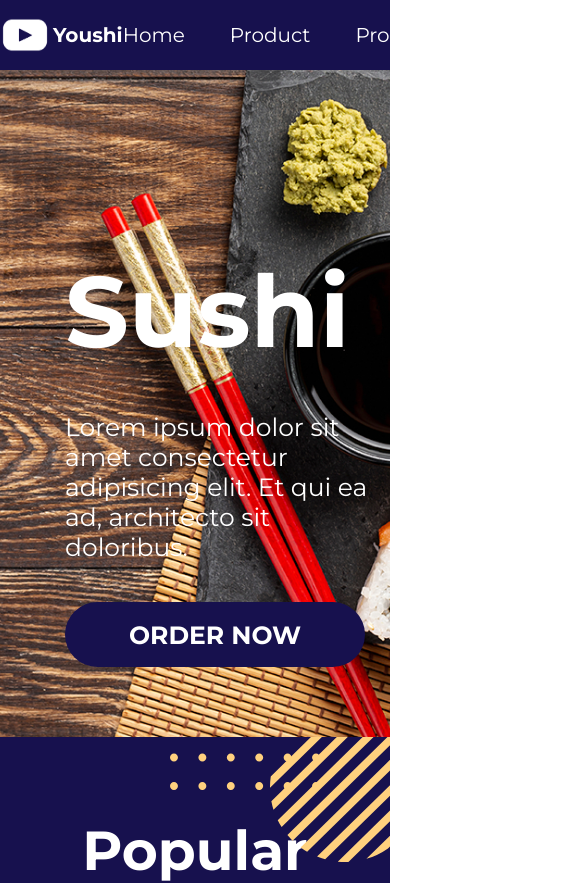
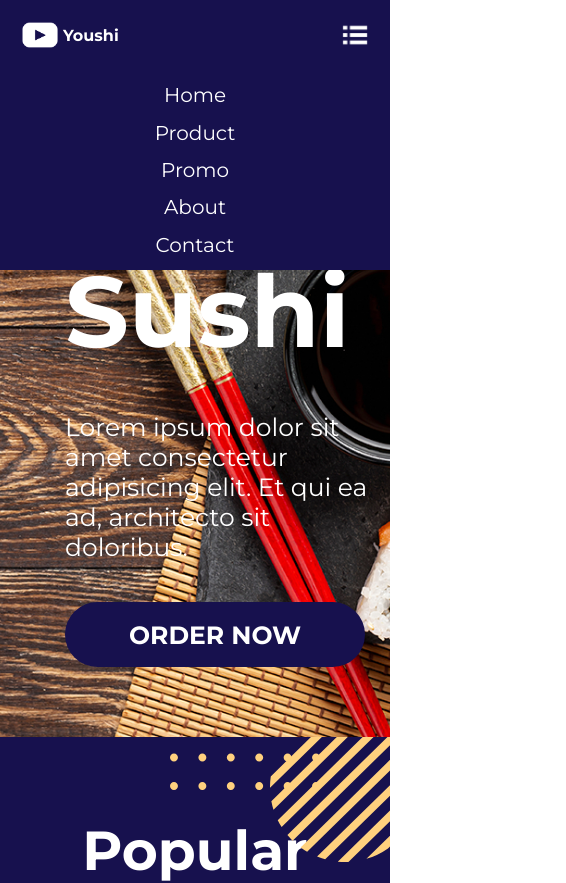
Before and after one commit to daodd1511/sushi, a Vue app: page / in a window 390 px wide. Shown: the top 883 px of the page, 566 px wide, since content can reach past the window. Built offline with nearby package versions, Linux system fonts and the light colour scheme.

Commit message:
Responsive nav bar

```diff
--- a/src/App.vue
+++ b/src/App.vue
@@ -2,21 +2,21 @@
   <Header />
   <Hero />
   <Content />
-  <Footer />
+  <!-- <Footer /> -->
 </template>
 
 <script>
 import Header from "./components/Header";
 import Hero from "./components/Hero";
 import Content from "./components/Content";
-import Footer from "./components/Footer";
+// import Footer from "./components/Footer";
 export default {
   name: "App",
   components: {
     Header,
     Hero,
     Content,
-    Footer,
+    // Footer,
   },
 };
 </script>
--- a/src/assets/_main.scss
+++ b/src/assets/_main.scss
@@ -40,7 +40,12 @@ button {
   font-family: "Montserrat", sans-serif;
   cursor: pointer;
 }
-
+.hidden {
+  display: none;
+}
+.show {
+  display: block;
+}
 @mixin rounded($size,$radius:0){
   width: $size;
   height: $size;
--- a/src/components/Content/Sushi.vue
+++ b/src/components/Content/Sushi.vue
@@ -75,4 +75,12 @@ export default {};
     padding-left: 230px;
   }
 }
+@media only screen and (max-width: 1024px) {
+  .sushi-container {
+    gap: 30px;
+    .description {
+      max-width: 400px !important;
+    }
+  }
+}
 </style>
--- a/src/components/Header.vue
+++ b/src/components/Header.vue
@@ -1,26 +1,54 @@
 <template>
   <header class="header">
-    <section class="logo">
+    <!-- Logo -->
+    <div class="logo">
       <img src="../assets/img/white-logo.png" alt="logo" class="logo-img" />
       <span class="name">Youshi</span>
-    </section>
-    <section class="navbar">
+    </div>
+    <!-- Navigation bar -->
+    <div class="navbar">
       <a href="" class="navbar-item">Home</a>
       <a href="" class="navbar-item">Product</a>
       <a href="" class="navbar-item">Promo</a>
       <a href="" class="navbar-item">About</a>
       <a href="" class="navbar-item">Contact</a>
-    </section>
-    <section class="search">
+    </div>
+    <!-- Search button -->
+    <div class="search">
       <img
         src="../assets/img/search-icon.png"
         alt="Search"
         class="search-icon"
       />
-    </section>
+    </div>
+    <!-- Mobile Menu -->
+    <div class="menu">
+      <img src="../assets/img/menu-mobile.png" alt="Menu" class="menu-icon" />
+    </div>
   </header>
+  <div class="navbar-mobile">
+    <a href="" class="navbar-item">Home</a>
+    <a href="" class="navbar-item">Product</a>
+    <a href="" class="navbar-item">Promo</a>
+    <a href="" class="navbar-item">About</a>
+    <a href="" class="navbar-item">Contact</a>
+  </div>
 </template>
-<script></script>
+<script>
+// export default {
+//   data() {
+//     return {
+//       isOpen: false,
+//     }
+//   },
+//   methods: {
+//     openMenu(isOpen){
+//       isOpen = !isOpen;
+//       return isOpen;
+//     }
+//   }
+// };
+</script>
 <style lang="scss" scoped>
 @import ".././assets/main.scss";
 .header {
@@ -66,5 +94,61 @@
       cursor: pointer;
     }
   }
+  .menu {
+    display: none;
+  }
+  .navbar-mobile {
+    display: none;
+  }
+}
+// Responsive
+@media only screen and (max-width: 600px) {
+  .header {
+    justify-content: space-between;
+    .logo {
+      padding-left: 20px;
+      .logo-img {
+        width: 40px;
+        height: 40px;
+      }
+      .name {
+        font-size: 16px;
+      }
+    }
+    .navbar {
+      display: none;
+    }
+    .search {
+      display: none;
+    }
+    .menu {
+      display: block;
+      width: 70px;
+      height: 50px;
+      text-align: center;
+      padding-top: 20px;
+      .menu-icon {
+        width: 30px;
+        height: 30px;
+      }
+    }
+  }
+  .navbar-mobile {
+    display: block;
+    position: fixed;
+    margin-top: 70px;
+    width: 100%;
+    height: 200px;
+    background-color: $primary-blue;
+    z-index: 5;
+    display: flex;
+    flex-direction: column;
+    justify-content: space-evenly;
+    align-items: center;
+    .navbar-item {
+      color: $text-color-white;
+      font-size: 20px;
+    }
+  }
 }
 </style>
```
Also changed, not shown: src/assets/img/menu-mobile.png (added).
